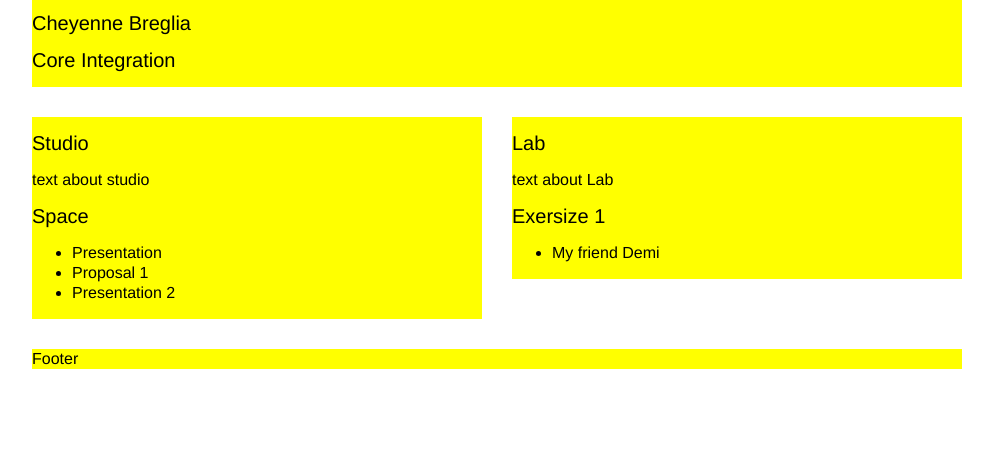
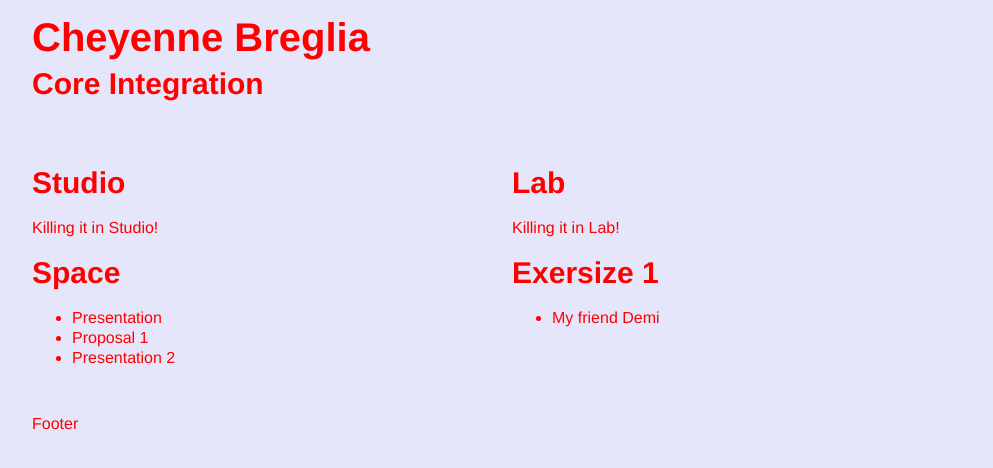
Before and after one commit to bregc134/bregc134.github.io, a plain HTML site: page index.html in a window 1280 px wide. Shown: the whole page, without its empty margins (143-1136 px from the left). Drawn offline with nearby package versions, Linux system fonts and the light colour scheme.

Commit message:
homepage edit

```diff
--- a/assets/css/styles.css
+++ b/assets/css/styles.css
@@ -1,5 +1,8 @@
 * {
 	vertical-align: top;
+	background: lavender;
+	color: red;
+
 }
 
 body {
@@ -14,16 +17,19 @@ body {
 	margin:0 auto;
 }
 
-h1, h2 {
-	font-size:20px;
-	font-weight: normal;
-
+h1 {
+	font-size:40px;
+	font-weight: bold;
+}
+h2 {
+	font-size:30px;
+	font-weight: bold;
 }
 
 /*My Links*/
 
 a{
-	color: black;
+	color: red;
 	text-decoration: none;
 	/*border:1px solid black;*/
 	/*background-color: lavender;*/
@@ -34,12 +40,12 @@ a{
 	  Blue = 0000ff*/
 }
 /*a:visited {color: red;}*/
-a:hover{color: red;}
+a:hover{color: yellow;}
 /*a:active{color: purple;}*/
 
 
 .c{
-	background:yellow;
+	/*background:yellow;*/
 	font-size:16px;
 	line-height: 20px;
 	margin:0 15px 30px 15px;
--- a/index.html
+++ b/index.html
@@ -34,7 +34,7 @@
 
       <div class="studio c c3">
         <h2>Studio</h2>
-        <p> text about studio</p>
+        <p> Killing it in Studio!</p>
 
         <h2>Space</h2>
         <ul>
@@ -46,7 +46,7 @@
 
       <div class="lab c c3">
         <h2>Lab</h2>
-        <p> text about Lab</p>
+        <p> Killing it in Lab!</p>
 
         <h2>Exersize 1</h2>
         <ul>
```
